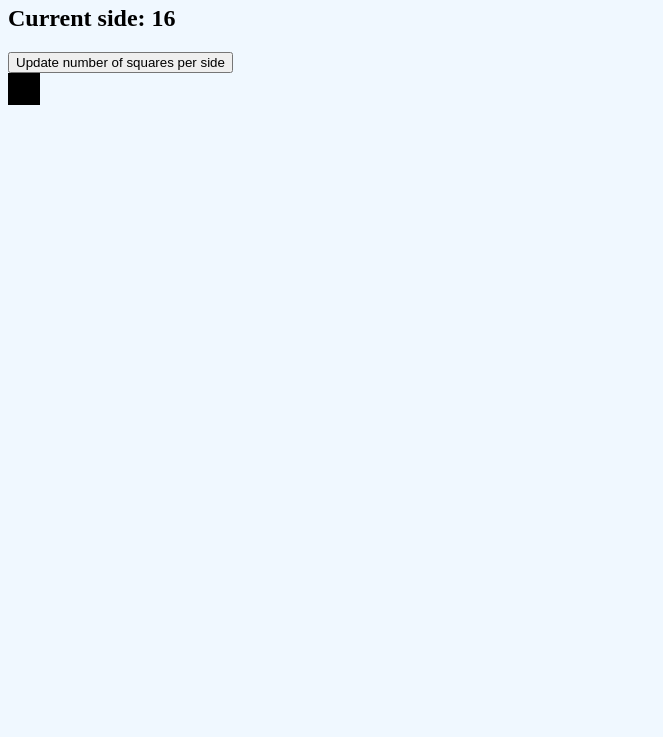
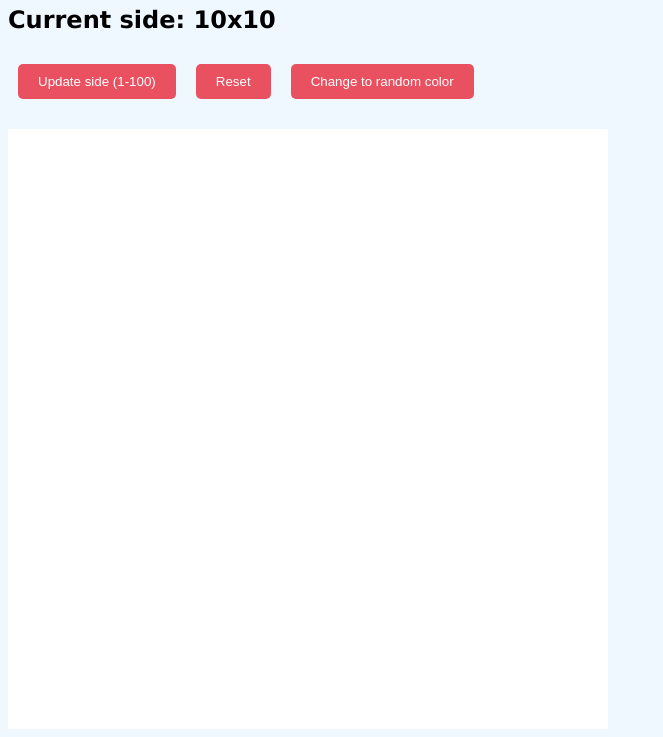
Before and after one commit to eldonaukh/odin-etch-a-sketch, a plain HTML site: page index.html in a window 1280 px wide. Shown: the part 75-812 px from the top of the page, without its empty margins (0-663 px from the left). Drawn offline with Linux system fonts and the light colour scheme.

Commit message:
Add 2 more buttons, fix createBoard function

```diff
--- a/script.js
+++ b/script.js
@@ -1,17 +1,16 @@
 function main() {
   function createBoard(side) {
     container.innerHTML = "";
-
     for (let i = 0; i < side; i++) {
       const row = document.createElement("div");
       row.classList.add("row");
-
       for (let j = 0; j < side; j++) {
         const grid = document.createElement("div");
         grid.classList.add("grid");
+        grid.style.width = `${600 / side}px`;
+        grid.style.height = `${600 / side}px`;
         row.appendChild(grid);
       }
-
       container.appendChild(row);
     }
   }
@@ -19,18 +18,25 @@ function main() {
   const container = document.querySelector("#container");
   const pageTitle = document.createElement("h1");
   const promptBtn = document.createElement("button");
+  const resetBtn = document.createElement("button");
+  const colorBtn = document.createElement("button");
   const currentSide = document.createElement("h2");
   document.body.insertBefore(topDiv, container);
   pageTitle.innerText = "Etch-aSketch";
-  promptBtn.innerText = "Update number of squares per side";
+  promptBtn.innerText = "Update side (1-100)";
+  resetBtn.innerText = "Reset";
+  colorBtn.innerText = "Change to random color";
   topDiv.appendChild(pageTitle);
   topDiv.appendChild(currentSide);
   topDiv.appendChild(promptBtn);
-  let side = 16;
-  currentSide.innerText = `Current side: ${side}`;
+  topDiv.appendChild(resetBtn);
+  topDiv.appendChild(colorBtn);
+  let side = 10;
+  let randomColor = false;
+  currentSide.innerText = `Current side: ${side}x${side}`;
   createBoard(side);
   promptBtn.addEventListener("click", () => {
-    let ans = prompt("Please enter number of squares per side: ");
+    let ans = prompt("Please enter number of squares per side (1-100): ");
     if (ans > 100) {
       side = 100;
     } else if (ans < 1) {
@@ -38,16 +44,33 @@ function main() {
     } else {
       side = parseInt(ans);
     }
-    currentSide.innerText = `Current side: ${side}`;
+    currentSide.innerText = `Current side: ${side}x${side}`;
     createBoard(side);
   });
-
+  resetBtn.addEventListener("click", () => {
+    createBoard(side);
+  });
+  colorBtn.addEventListener("click", (evt) => {
+    if (evt.target.innerText === "Change to random color") {
+      evt.target.innerText = "Change to Black";
+      randomColor = true;
+    } else {
+      evt.target.innerText = "Change to random color";
+      randomColor = false;
+    }
+  });
   container.addEventListener("mouseover", (evt) => {
     if (evt.target.className === "grid") {
-      console.log(evt.target.className);
-      evt.target.style.backgroundColor = "#000000";
+      if (randomColor) {
+        evt.target.style.backgroundColor = `rgb(${Math.floor(
+          Math.random() * 255
+        )},${Math.floor(Math.random() * 255)},${Math.floor(
+          Math.random() * 255
+        )})`;
+      } else {
+        evt.target.style.backgroundColor = "#000000";
+      }
     }
   });
 }
-
 main();
--- a/stylesheet.css
+++ b/stylesheet.css
@@ -1,17 +1,33 @@
 body {
   background-color: aliceblue;
+  font-family: Verdana, Geneva, Tahoma, sans-serif;
 }
 
 .grid {
   background-color: white;
-  border: 1px solid black;
 }
 
 .row {
   display: flex;
 }
 
-.container {
-  width: 960px;
-  margin: 20px;
+#container {
+  width: 600px;
+  height: 600px;
+  margin-top: 20px;
 }
+
+button {
+  color: white;
+  background-color: #EA5160;
+  margin: 10px;
+  padding: 10px 20px;
+  border: none;
+  border-radius: 5px;
+  transition: 0.3s ease-in-out;
+}
+
+button:hover {
+  color: black;
+  background-color: #e8ea51;
+}
```
